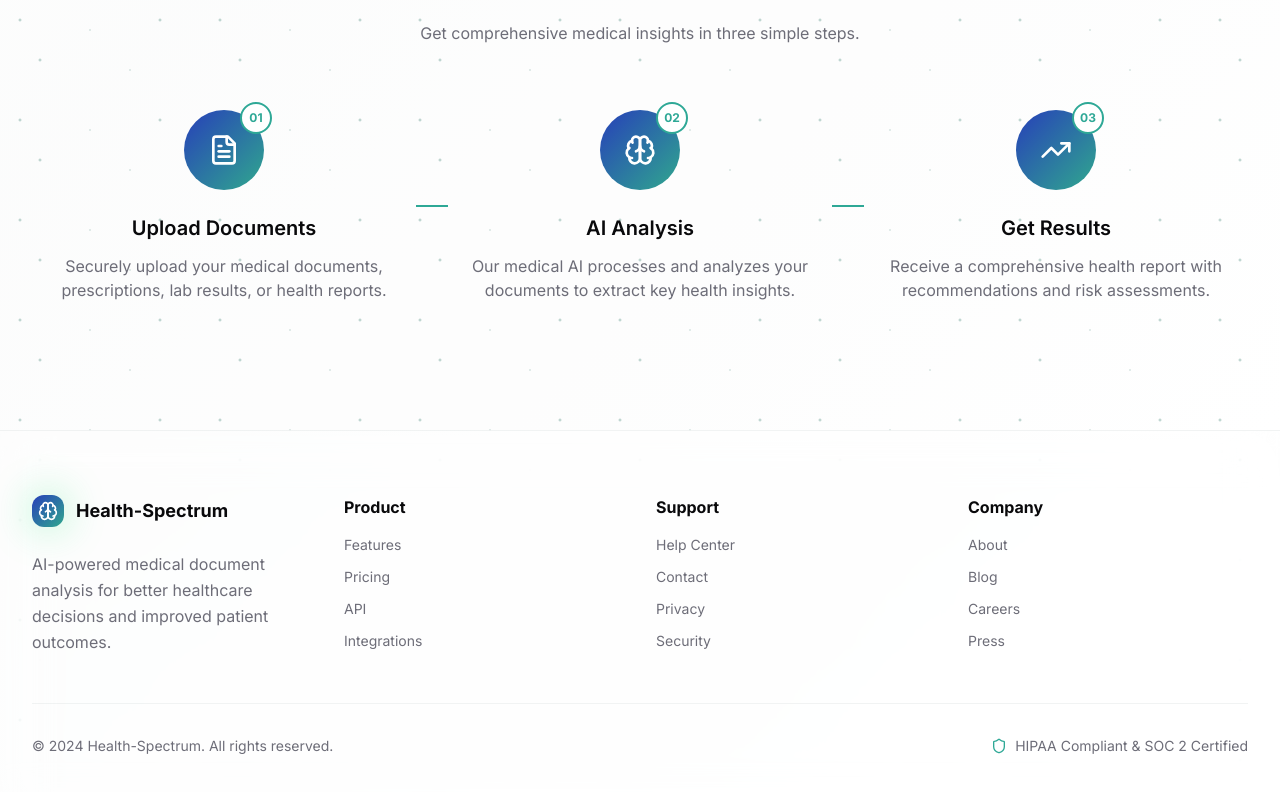
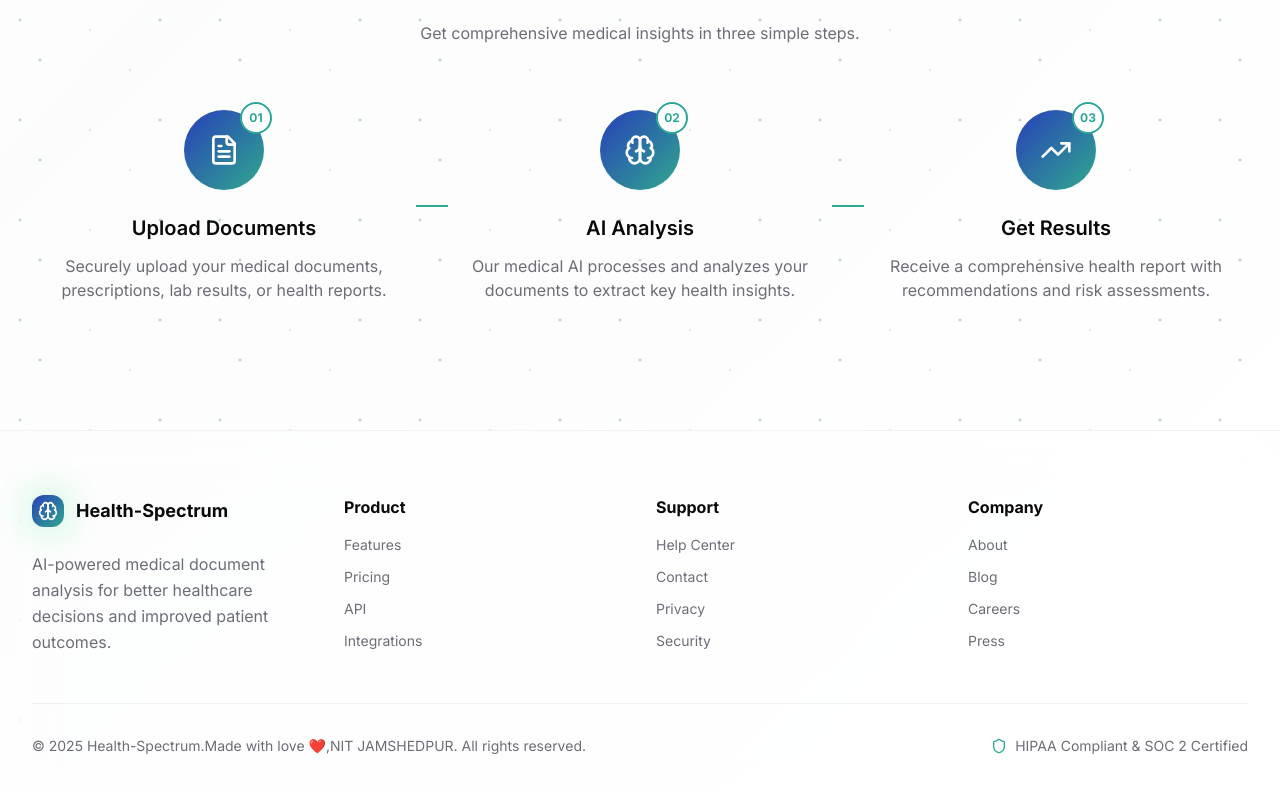
Before and after one commit to ashutosh2652/HealthSpectrum, a React (Vite) app in the folder client/: page / in a window 1280 px wide. Shown: the part 1710-2502 px from the top of the page. Built offline with nearby package versions, Linux system fonts and the light colour scheme; no server answers.

Commit message:
fix: update footer copyright year and add acknowledgment

```diff
--- a/client/src/pages/Index.tsx
+++ b/client/src/pages/Index.tsx
@@ -139,7 +139,10 @@ const Index = () => {
             </div>
 
             <div className="border-t border-border/50 mt-12 pt-8 flex flex-col md:flex-row justify-between items-center text-sm text-muted-foreground">
-              <div>© 2024 Health-Spectrum. All rights reserved.</div>
+              <div>
+                © 2025 Health-Spectrum.Made with love ❤️,NIT JAMSHEDPUR. All
+                rights reserved.
+              </div>
               <div className="flex items-center space-x-2 mt-4 md:mt-0">
                 <Shield className="w-4 h-4 text-accent" />
                 <span>HIPAA Compliant & SOC 2 Certified</span>
```
